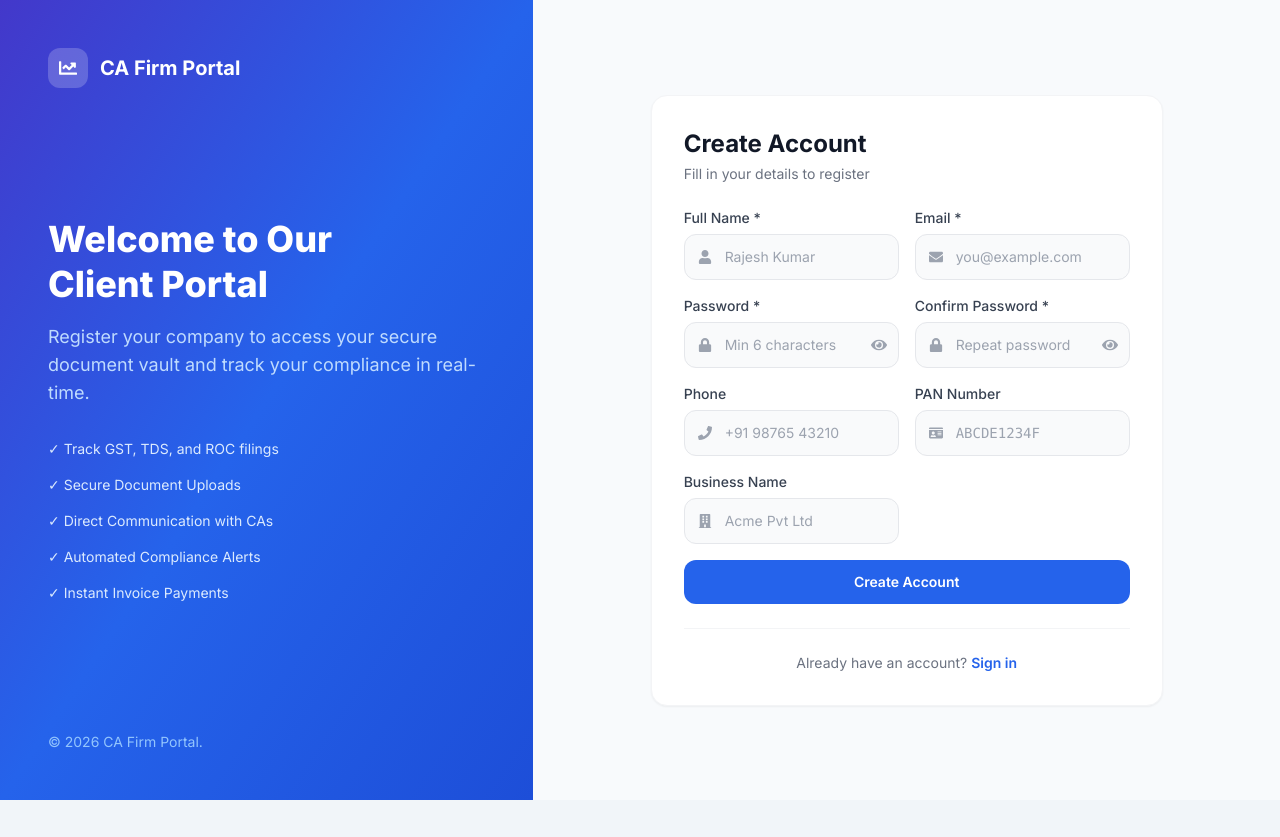
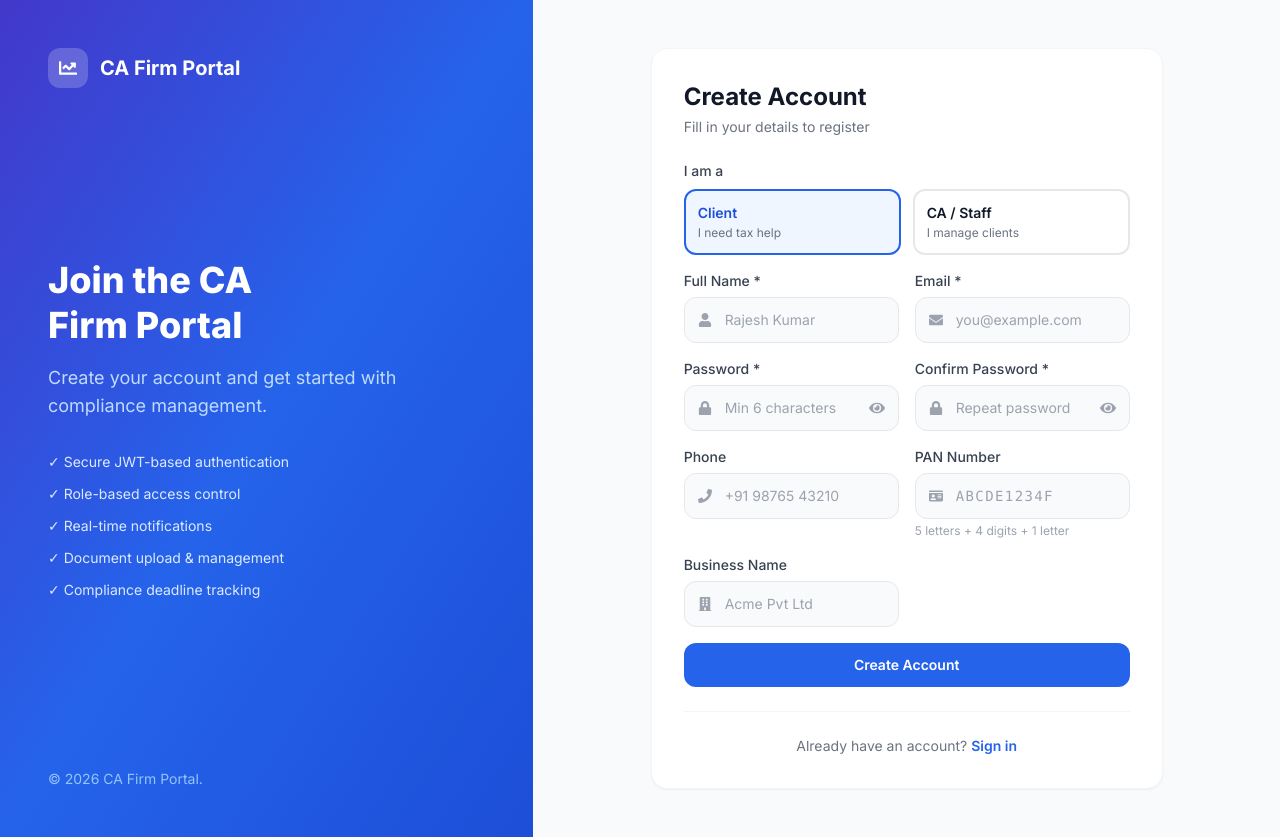
Before and after one commit to harshit3273/mayca, a React (Create React App) app in the folder frontend/: page /register in a window 1280 px wide. Before the commit the page ends 800 px from the top, so only its background shows below. Built offline with nearby package versions, Linux system fonts and the light colour scheme; the HTML template or start-up script is replaced by a standard one.

Commit message:
First Commit

```diff
--- a/frontend/src/context/AuthContext.js
+++ b/frontend/src/context/AuthContext.js
@@ -7,9 +7,9 @@ export const AuthProvider = ({ children }) => {
   const [user, setUser] = useState(null);
   const [loading, setLoading] = useState(true);
 
-  // Load user from localStorage on mount and background sync
+  // Load user from sessionStorage on mount and background sync
   useEffect(() => {
-    const stored = localStorage.getItem('ca_user');
+    const stored = sessionStorage.getItem('ca_user');
     if (stored) {
       const parsed = JSON.parse(stored);
       setUser(parsed);
@@ -19,46 +19,36 @@ export const AuthProvider = ({ children }) => {
         .then(res => {
           const merged = { ...parsed, ...res.data };
           setUser(merged);
-          localStorage.setItem('ca_user', JSON.stringify(merged));
+          sessionStorage.setItem('ca_user', JSON.stringify(merged));
         })
         .catch(() => {});
     }
     setLoading(false);
   }, []);
 
-  // Re-sync when ProfilePage updates localStorage
-  useEffect(() => {
-    const handleStorage = () => {
-      const stored = localStorage.getItem('ca_user');
-      if (stored) setUser(JSON.parse(stored));
-    };
-    window.addEventListener('storage', handleStorage);
-    return () => window.removeEventListener('storage', handleStorage);
-  }, []);
-
   const login = async (email, password) => {
     const { data } = await API.post('/auth/login', { email, password });
     setUser(data);
-    localStorage.setItem('ca_user', JSON.stringify(data));
+    sessionStorage.setItem('ca_user', JSON.stringify(data));
     return data;
   };
 
   const register = async (formData) => {
     const { data } = await API.post('/auth/register', formData);
     setUser(data);
-    localStorage.setItem('ca_user', JSON.stringify(data));
+    sessionStorage.setItem('ca_user', JSON.stringify(data));
     return data;
   };
 
   const logout = () => {
     setUser(null);
-    localStorage.removeItem('ca_user');
+    sessionStorage.removeItem('ca_user');
   };
 
   const updateUser = (updated) => {
     const merged = { ...user, ...updated };
     setUser(merged);
-    localStorage.setItem('ca_user', JSON.stringify(merged));
+    sessionStorage.setItem('ca_user', JSON.stringify(merged));
   };
 
   return (
--- a/frontend/src/pages/LoginPage.js
+++ b/frontend/src/pages/LoginPage.js
@@ -13,7 +13,7 @@ const LoginPage = () => {
   const [form, setForm] = useState({ email: '', password: '' });
   const [showPass, setShowPass] = useState(false);
   const [loading, setLoading] = useState(false);
-  const { login } = useAuth();
+  const { login, logout } = useAuth();
   const navigate = useNavigate();
 
   useEffect(() => {
@@ -36,18 +36,14 @@ const LoginPage = () => {
       // Strict tab enforcement
       if (activeTab === 'client' && (user.role === 'ca' || user.role === 'admin')) {
           toast.error("Invalid login. Staff must use the CA Login tab.");
-          // To cleanly handle this, we ideally shouldn't have set the token in AuthContext,
-          // but since login() already did, we could force a logout or just redirect them anyway.
-          // Better yet, just enforce it by warning them and logging them out (requires window.location.reload or calling a logout function).
-          // For now, let's just show an error.
-          localStorage.removeItem('token'); // Hacky force logout since we don't have logout() in scope
+          logout();
           setLoading(false);
           return;
       }
 
       if (activeTab === 'ca' && user.role === 'client') {
           toast.error("Invalid login. Clients must use the Client Login tab.");
-          localStorage.removeItem('token');
+          logout();
           setLoading(false);
           return;
       }
--- a/frontend/src/pages/RegisterPage.js
+++ b/frontend/src/pages/RegisterPage.js
@@ -1,11 +1,15 @@
 import React, { useState } from 'react';
 import { useNavigate, Link } from 'react-router-dom';
 import { toast } from 'react-toastify';
-import { FaChartLine, FaEye, FaEyeSlash, FaUser, FaEnvelope, FaLock, FaPhone, FaIdCard, FaBuilding } from 'react-icons/fa';
+import {
+  FaChartLine, FaEye, FaEyeSlash,
+  FaUser, FaEnvelope, FaLock, FaPhone, FaIdCard, FaBuilding
+} from 'react-icons/fa';
 import { useAuth } from '../context/AuthContext';
 
 const PAN_REGEX = /^[A-Z]{5}[0-9]{4}[A-Z]{1}$/;
 
+// No Field wrapper to avoid any potential React reconciliation issues.
 const RegisterPage = () => {
   const [form, setForm] = useState({
     name: '', email: '', password: '', confirmPassword: '',
@@ -16,6 +20,13 @@ const RegisterPage = () => {
   const [loading, setLoading] = useState(false);
   const { register } = useAuth();
   const navigate = useNavigate();
+
+  const handleChange = (field) => (e) => setForm(prev => ({ ...prev, [field]: e.target.value }));
+
+  const handlePAN = (e) => {
+    const val = e.target.value.toUpperCase().replace(/[^A-Z0-9]/g, '');
+    setForm(prev => ({ ...prev, pan: val }));
+  };
 
   const handleSubmit = async (e) => {
     e.preventDefault();
@@ -32,7 +43,7 @@ const RegisterPage = () => {
     try {
       const user = await register(form);
       toast.success('Account created successfully!');
-      navigate('/client');
+      navigate(user.role === 'ca' ? '/ca' : '/client');
     } catch (err) {
       toast.error(err.response?.data?.message || 'Registration failed');
     } finally {
@@ -41,20 +52,13 @@ const RegisterPage = () => {
   };
 
   const inputClass = "w-full pl-10 pr-4 py-3 border border-gray-200 rounded-xl text-sm focus:outline-none focus:ring-2 focus:ring-blue-500 bg-gray-50 focus:bg-white transition-colors";
-
-  const Field = ({ icon, label, children }) => (
-    <div>
-      <label className="block text-sm font-medium text-gray-700 mb-1.5">{label}</label>
-      <div className="relative">
-        <span className="absolute left-3.5 top-1/2 -translate-y-1/2 text-gray-400 text-sm">{icon}</span>
-        {children}
-      </div>
-    </div>
-  );
+  const panInvalid = form.pan && !PAN_REGEX.test(form.pan);
+  const panValid = form.pan && PAN_REGEX.test(form.pan);
 
   return (
     <div className="min-h-screen flex">
-      {/* Left branding */}
+
+      {/* ── Left branding panel ── */}
       <div className="hidden lg:flex lg:w-5/12 bg-gradient-to-br from-indigo-700 via-blue-600 to-blue-700 flex-col justify-between p-12">
         <Link to="/" className="flex items-center gap-3 hover:opacity-80 transition-opacity w-fit">
           <div className="w-10 h-10 bg-white bg-opacity-20 rounded-xl flex items-center justify-center">
@@ -64,18 +68,18 @@ const RegisterPage = () => {
         </Link>
         <div>
           <h1 className="text-4xl font-black text-white leading-tight mb-4">
-            Welcome to Our<br />Client Portal
+            Join the CA<br />Firm Portal
           </h1>
           <p className="text-blue-200 text-lg mb-8">
-            Register your company to access your secure document vault and track your compliance in real-time.
+            Create your account and get started with compliance management.
           </p>
-          <div className="space-y-4">
+          <div className="space-y-3">
             {[
-              '✓ Track GST, TDS, and ROC filings',
-              '✓ Secure Document Uploads',
-              '✓ Direct Communication with CAs',
-              '✓ Automated Compliance Alerts',
-              '✓ Instant Invoice Payments',
+              '✓ Secure JWT-based authentication',
+              '✓ Role-based access control',
+              '✓ Real-time notifications',
+              '✓ Document upload & management',
+              '✓ Compliance deadline tracking',
             ].map(f => (
               <p key={f} className="text-blue-100 text-sm">{f}</p>
             ))}
@@ -84,9 +88,11 @@ const RegisterPage = () => {
         <p className="text-blue-300 text-sm">© {new Date().getFullYear()} CA Firm Portal.</p>
       </div>
 
-      {/* Right form */}
+      {/* ── Right form panel ── */}
       <div className="flex-1 flex items-center justify-center p-6 bg-slate-50 overflow-y-auto">
         <div className="w-full max-w-lg py-6">
+
+          {/* Mobile logo */}
           <Link to="/" className="flex items-center gap-3 mb-6 lg:hidden hover:opacity-80 transition-opacity w-fit">
             <div className="w-10 h-10 bg-blue-600 rounded-xl flex items-center justify-center">
               <FaChartLine className="text-white" />
@@ -98,75 +104,197 @@ const RegisterPage = () => {
             <h2 className="text-2xl font-bold text-gray-900 mb-1">Create Account</h2>
             <p className="text-gray-500 text-sm mb-6">Fill in your details to register</p>
 
-            <form onSubmit={handleSubmit} className="space-y-4">
+            <form onSubmit={handleSubmit} className="space-y-4" noValidate>
 
+              {/* Role selector */}
+              <div>
+                <label className="block text-sm font-medium text-gray-700 mb-2">I am a</label>
+                <div className="grid grid-cols-2 gap-3">
+                  {[
+                    { value: 'client', label: 'Client', desc: 'I need tax help' },
+                    { value: 'ca', label: 'CA / Staff', desc: 'I manage clients' },
+                  ].map(r => (
+                    <button
+                      key={r.value}
+                      type="button"
+                      onClick={() => setForm(prev => ({ ...prev, role: r.value }))}
+                      className={`p-3 rounded-xl border-2 text-left transition-all ${form.role === r.value
+                          ? 'border-blue-600 bg-blue-50'
+                          : 'border-gray-200 hover:border-gray-300'
+                        }`}
+                    >
+                      <p className={`font-semibold text-sm ${form.role === r.value ? 'text-blue-700' : 'text-gray-900'}`}>
+                        {r.label}
+                      </p>
+                      <p className="text-xs text-gray-500 mt-0.5">{r.desc}</p>
+                    </button>
+                  ))}
+                </div>
+              </div>
 
+              {/* Form fields grid */}
               <div className="grid grid-cols-2 gap-4">
-                <Field icon={<FaUser />} label="Full Name *">
-                  <input type="text" className={inputClass} placeholder="Rajesh Kumar"
-                    value={form.name} onChange={e => setForm({ ...form, name: e.target.value })} required />
-                </Field>
 
-                <Field icon={<FaEnvelope />} label="Email *">
-                  <input type="email" className={inputClass} placeholder="you@example.com"
-                    value={form.email} onChange={e => setForm({ ...form, email: e.target.value })} required />
-                </Field>
+                {/* Full Name */}
+                <div>
+                  <label className="block text-sm font-medium text-gray-700 mb-1.5">Full Name *</label>
+                  <div className="relative">
+                    <FaUser className="absolute left-3.5 top-1/2 -translate-y-1/2 text-gray-400 text-sm pointer-events-none" />
+                    <input
+                      type="text"
+                      autoComplete="name"
+                      className={inputClass}
+                      placeholder="Rajesh Kumar"
+                      value={form.name}
+                      onChange={handleChange('name')}
+                      required
+                    />
+                  </div>
+                </div>
 
-                <Field icon={<FaLock />} label="Password *">
-                  <input type={showPass ? 'text' : 'password'} className={`${inputClass} pr-10`} placeholder="Min 6 characters"
-                    value={form.password} onChange={e => setForm({ ...form, password: e.target.value })} required />
-                  <button type="button" onClick={() => setShowPass(!showPass)}
-                    className="absolute right-3 top-1/2 -translate-y-1/2 text-gray-400">
+                {/* Email */}
+                <div>
+                  <label className="block text-sm font-medium text-gray-700 mb-1.5">Email *</label>
+                  <div className="relative">
+                    <FaEnvelope className="absolute left-3.5 top-1/2 -translate-y-1/2 text-gray-400 text-sm pointer-events-none" />
+                    <input
+                      type="email"
+                      autoComplete="email"
+                      className={inputClass}
+                      placeholder="you@example.com"
+                      value={form.email}
+                      onChange={handleChange('email')}
+                      required
+                    />
+                  </div>
+                </div>
+
+                {/* Password */}
+                <div>
+                  <label className="block text-sm font-medium text-gray-700 mb-1.5">Password *</label>
+                  <div className="relative">
+                    <FaLock className="absolute left-3.5 top-1/2 -translate-y-1/2 text-gray-400 text-sm pointer-events-none" />
+                    <input
+                      type={showPass ? 'text' : 'password'}
+                      autoComplete="new-password"
+                      className={`${inputClass} pr-10`}
+                      placeholder="Min 6 characters"
+                      value={form.password}
+                      onChange={handleChange('password')}
+                      required
+                    />
+                    <button
+                      type="button"
+                      onClick={() => setShowPass(p => !p)}
+                      className="absolute right-3.5 top-1/2 -translate-y-1/2 text-gray-400 hover:text-gray-600"
+                    >
                       {showPass ? <FaEyeSlash /> : <FaEye />}
                     </button>
-                </Field>
+                  </div>
+                </div>
 
-                <Field icon={<FaLock />} label="Confirm Password *">
-                  <input type={showConfirm ? 'text' : 'password'} className={`${inputClass} pr-10 ${form.confirmPassword && form.password !== form.confirmPassword ? 'border-red-400' : ''}`}
+                {/* Confirm Password */}
+                <div>
+                  <label className="block text-sm font-medium text-gray-700 mb-1.5">Confirm Password *</label>
+                  <div className="relative">
+                    <FaLock className="absolute left-3.5 top-1/2 -translate-y-1/2 text-gray-400 text-sm pointer-events-none" />
+                    <input
+                      type={showConfirm ? 'text' : 'password'}
+                      autoComplete="new-password"
+                      className={`${inputClass} pr-10 ${form.confirmPassword && form.password !== form.confirmPassword
+                          ? 'border-red-400 focus:ring-red-400'
+                          : form.confirmPassword && form.password === form.confirmPassword
+                            ? 'border-green-400 focus:ring-green-400'
+                            : ''
+                        }`}
                       placeholder="Repeat password"
-                    value={form.confirmPassword} onChange={e => setForm({ ...form, confirmPassword: e.target.value })} required />
-                  <button type="button" onClick={() => setShowConfirm(!showConfirm)}
-                    className="absolute right-3 top-1/2 -translate-y-1/2 text-gray-400">
+                      value={form.confirmPassword}
+                      onChange={handleChange('confirmPassword')}
+                      required
+                    />
+                    <button
+                      type="button"
+                      onClick={() => setShowConfirm(p => !p)}
+                      className="absolute right-3.5 top-1/2 -translate-y-1/2 text-gray-400 hover:text-gray-600"
+                    >
                       {showConfirm ? <FaEyeSlash /> : <FaEye />}
                     </button>
-                </Field>
+                  </div>
+                  {form.confirmPassword && form.password !== form.confirmPassword && (
+                    <p className="text-xs text-red-500 mt-1">Passwords do not match</p>
+                  )}
+                  {form.confirmPassword && form.password === form.confirmPassword && form.confirmPassword.length >= 6 && (
+                    <p className="text-xs text-green-600 mt-1">✓ Passwords match</p>
+                  )}
+                </div>
 
-                <Field icon={<FaPhone />} label="Phone">
-                  <input type="tel" className={inputClass} placeholder="+91 98765 43210"
-                    value={form.phone} onChange={e => setForm({ ...form, phone: e.target.value })} />
-                </Field>
+                {/* Phone */}
+                <div>
+                  <label className="block text-sm font-medium text-gray-700 mb-1.5">Phone</label>
+                  <div className="relative">
+                    <FaPhone className="absolute left-3.5 top-1/2 -translate-y-1/2 text-gray-400 text-sm pointer-events-none" />
+                    <input
+                      type="tel"
+                      autoComplete="tel"
+                      className={inputClass}
+                      placeholder="+91 98765 43210"
+                      value={form.phone}
+                      onChange={handleChange('phone')}
+                    />
+                  </div>
+                </div>
 
+                {/* PAN — handled manually, not via Field, to show validation below */}
                 <div>
                   <label className="block text-sm font-medium text-gray-700 mb-1.5">PAN Number</label>
                   <div className="relative">
-                    <FaIdCard className="absolute left-3.5 top-1/2 -translate-y-1/2 text-gray-400 text-sm" />
+                    <FaIdCard className="absolute left-3.5 top-1/2 -translate-y-1/2 text-gray-400 text-sm pointer-events-none" />
                     <input
                       type="text"
-                      className={`${inputClass} font-mono uppercase ${form.pan && !PAN_REGEX.test(form.pan) ? 'border-red-400' : form.pan && PAN_REGEX.test(form.pan) ? 'border-green-400' : ''}`}
+                      className={`${inputClass} font-mono tracking-widest ${panInvalid ? 'border-red-400 focus:ring-red-400'
+                          : panValid ? 'border-green-400 focus:ring-green-400'
+                            : ''
+                        }`}
                       placeholder="ABCDE1234F"
                       maxLength={10}
                       value={form.pan}
-                      onChange={e => setForm({ ...form, pan: e.target.value.toUpperCase().replace(/[^A-Z0-9]/g, '') })}
+                      onChange={handlePAN}
                     />
                   </div>
-                  {form.pan && !PAN_REGEX.test(form.pan) && (
-                    <p className="text-xs text-red-500 mt-1">{10 - form.pan.length > 0 ? `${10 - form.pan.length} more character(s) needed` : 'Invalid PAN format'}</p>
+                  {panInvalid && (
+                    <p className="text-xs text-red-500 mt-1">
+                      {10 - form.pan.length > 0
+                        ? `${10 - form.pan.length} more character(s) needed`
+                        : 'Invalid format — e.g. ABCDE1234F'}
+                    </p>
                   )}
-                  {form.pan && PAN_REGEX.test(form.pan) && <p className="text-xs text-green-600 mt-1">✓ Valid PAN</p>}
+                  {panValid && <p className="text-xs text-green-600 mt-1">✓ Valid PAN</p>}
+                  {!form.pan && <p className="text-xs text-gray-400 mt-1">5 letters + 4 digits + 1 letter</p>}
                 </div>
 
-                <Field icon={<FaBuilding />} label="Business Name">
-                  <input type="text" className={inputClass} placeholder="Acme Pvt Ltd"
-                    value={form.businessName} onChange={e => setForm({ ...form, businessName: e.target.value })} />
-                </Field>
+                {/* Business Name */}
+                <div>
+                  <label className="block text-sm font-medium text-gray-700 mb-1.5">Business Name</label>
+                  <div className="relative">
+                    <FaBuilding className="absolute left-3.5 top-1/2 -translate-y-1/2 text-gray-400 text-sm pointer-events-none" />
+                    <input
+                      type="text"
+                      className={inputClass}
+                      placeholder="Acme Pvt Ltd"
+                      value={form.businessName}
+                      onChange={handleChange('businessName')}
+                    />
+                  </div>
                 </div>
 
-              {form.confirmPassword && form.password !== form.confirmPassword && (
-                <p className="text-xs text-red-500">Passwords do not match</p>
-              )}
+              </div>
 
-              <button type="submit" disabled={loading}
-                className="w-full bg-blue-600 hover:bg-blue-700 text-white font-semibold py-3 rounded-xl transition-colors text-sm disabled:opacity-60 mt-2">
+              {/* Submit */}
+              <button
+                type="submit"
+                disabled={loading}
+                className="w-full bg-blue-600 hover:bg-blue-700 text-white font-semibold py-3 rounded-xl transition-colors text-sm disabled:opacity-60 mt-2"
+              >
                 {loading ? (
                   <span className="flex items-center justify-center gap-2">
                     <svg className="animate-spin h-4 w-4" viewBox="0 0 24 24" fill="none">
--- a/frontend/src/utils/api.js
+++ b/frontend/src/utils/api.js
@@ -6,7 +6,7 @@ const API = axios.create({
 
 // Attach JWT to every request
 API.interceptors.request.use((config) => {
-  const user = JSON.parse(localStorage.getItem('ca_user') || 'null');
+  const user = JSON.parse(sessionStorage.getItem('ca_user') || 'null');
   if (user && user.token) {
     config.headers.Authorization = `Bearer ${user.token}`;
   }
@@ -20,7 +20,7 @@ API.interceptors.response.use(
     if (error.response && error.response.status === 401) {
       // Don't redirect if we are already on the auth pages (login/register)
       if (window.location.pathname !== '/login' && window.location.pathname !== '/register') {
-        localStorage.removeItem('ca_user');
+        sessionStorage.removeItem('ca_user');
         window.location.href = '/login';
       }
     }
```
Also changed, not shown: frontend/src/pages/admin/AdminDashboard.js (+9 -6 lines), 2 other files (tests, documents, lock files or other folders). Lines whose indentation alone changed are shown as unchanged.
